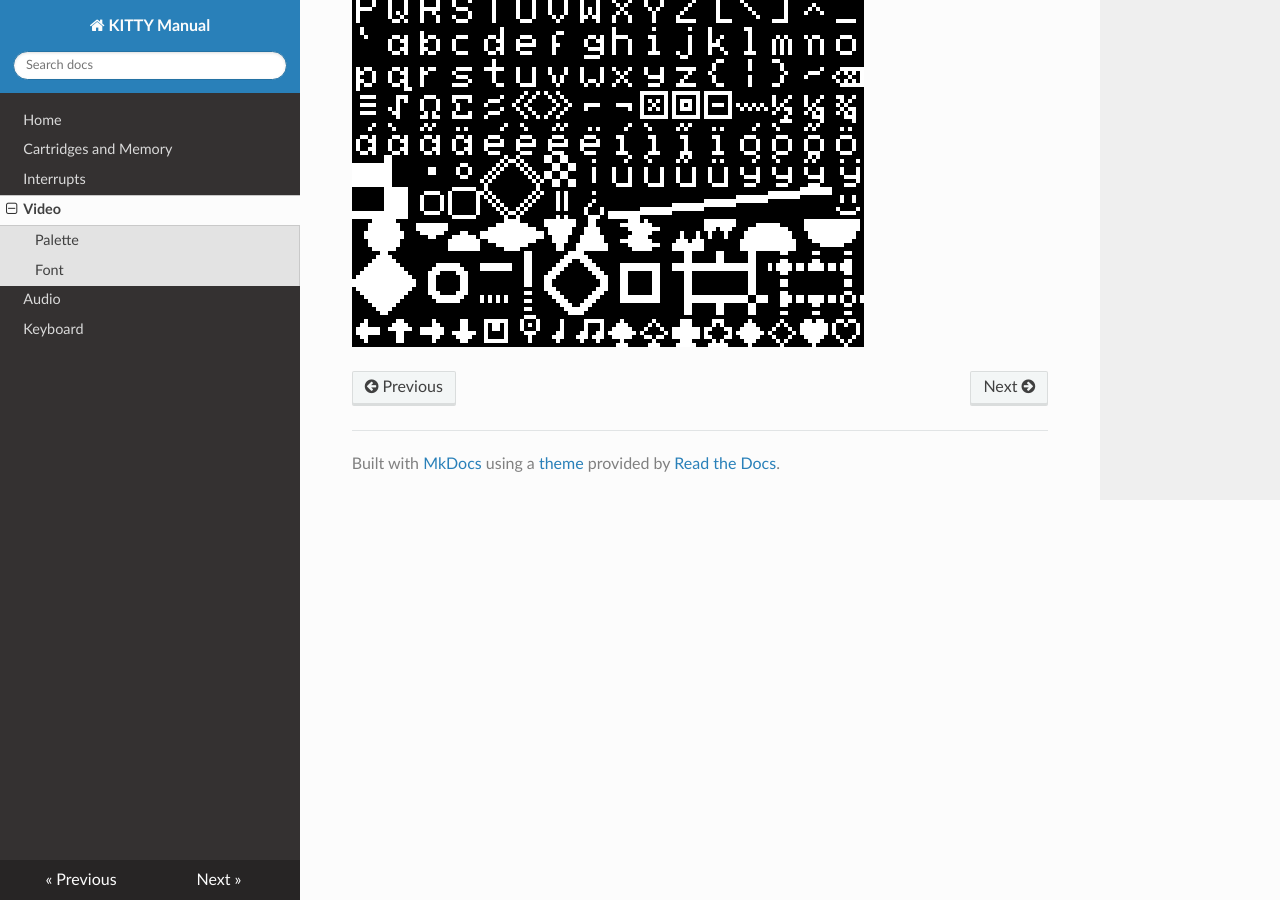
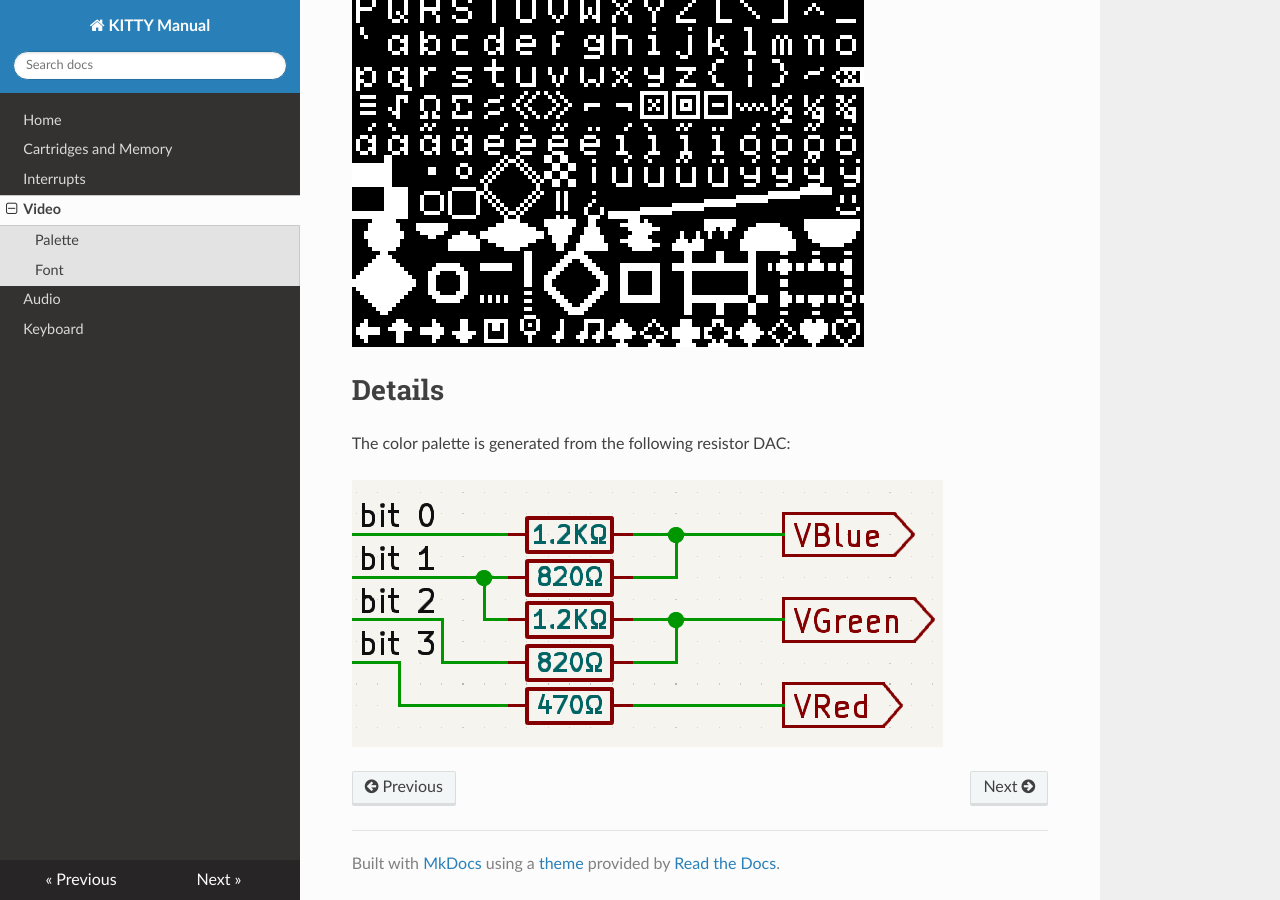
Before and after one commit to smaldragon/KITTY, an MkDocs documentation site: the page built from Docs/docs/video.md, in a window 1280 px wide and 900 px high, scrolled down 1797 px. Built offline with MkDocs 1.6.1, drawn with Linux system fonts in a browser that asks for light colours; nearby versions of some CDN libraries.

Commit message:
Add video DAC to documentation

```diff
--- a/Docs/docs/video.md
+++ b/Docs/docs/video.md
@@ -24,3 +24,9 @@ An approximation of the KITTY's color palette:
 The font is a variation of ascii:
 
 ![](font-export.png)
+
+# Details
+
+The color palette is generated from the following resistor DAC:
+
+![](video-dac.png)
```
Also changed, not shown: Docs/docs/video-dac.png (added), 1 other file.
